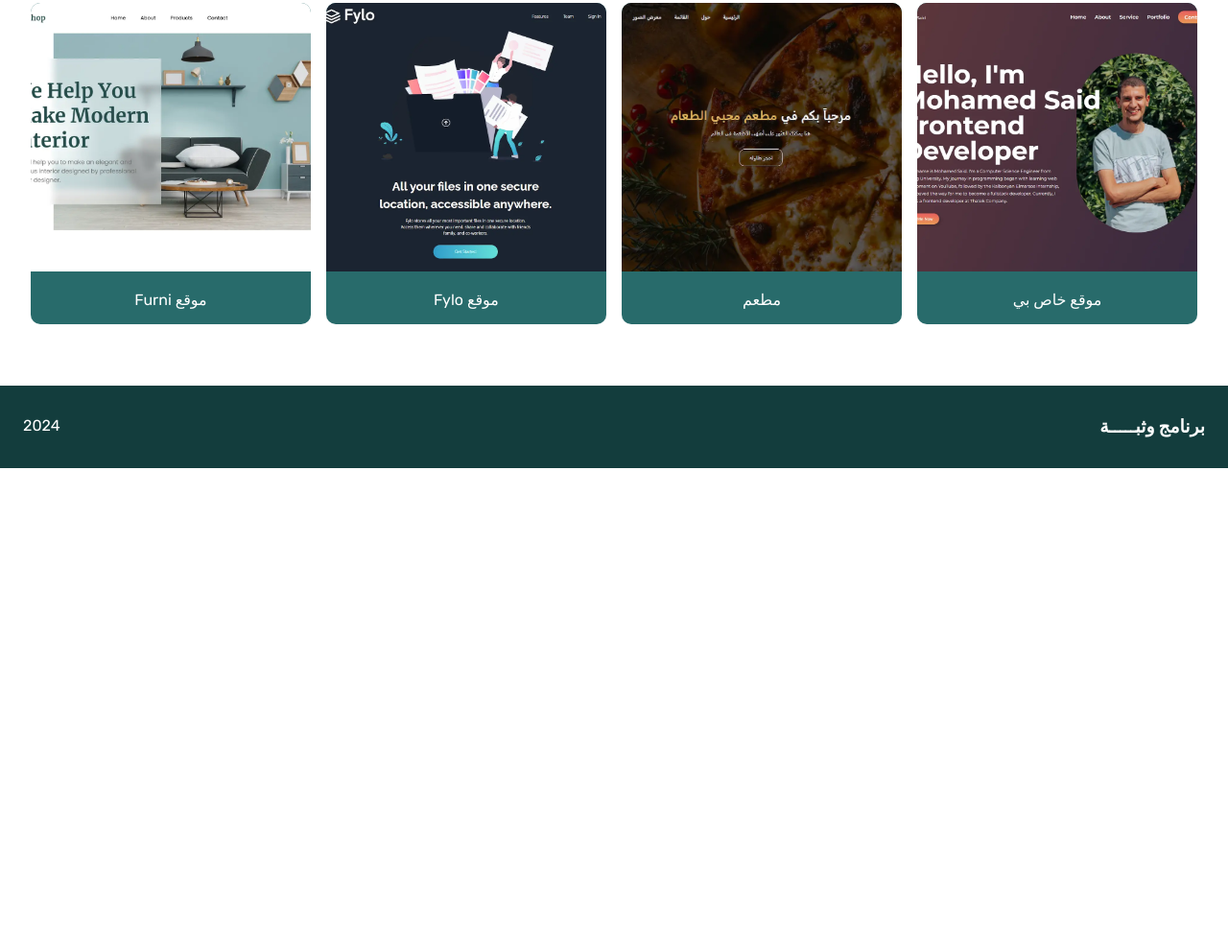
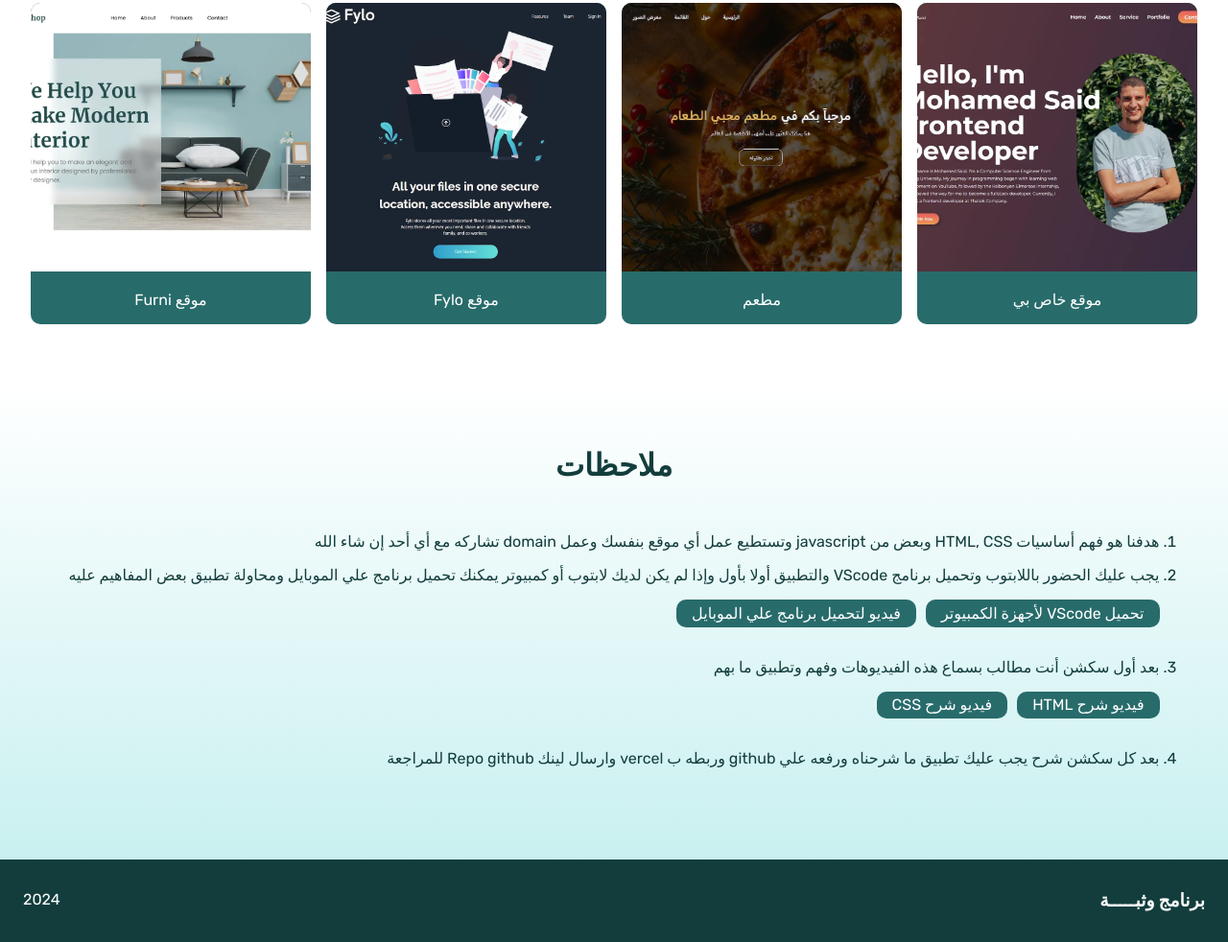
Before and after one commit to m2001said/wathba-crash-course, a plain HTML site: page index.html in a window 1280 px wide. Shown: the part 1724-2706 px from the top of the page at 96% size. Before the commit the page ends 2212 px from the top, so only its background shows below. Drawn offline with Linux system fonts and the light colour scheme.

Commit message:
adding notes section

```diff
--- a/css/main.css
+++ b/css/main.css
@@ -9,6 +9,7 @@
   --extra-light-3: #c9f0f0; /* Light Teal 2 */
   --white: #ffffff; /* White */
   --gradient-1: linear-gradient(to bottom right, #133d3d, #286b6b);
+  --gradient-2: linear-gradient(to top, #c9f0f0, #ffffff);
 
   --radius: 10px;
   --max-width: 1200px;
@@ -187,6 +188,7 @@ nav {
   padding: 1rem;
   text-align: center;
   flex: 1 1 200px;
+  /* max-width: 200px; */
   cursor: pointer;
   transition: all 0.3s;
 }
@@ -230,6 +232,32 @@ nav {
   color: var(--white);
 }
 
+/* ----------------------- */
+
+.section__notes {
+  background: var(--gradient-2);
+  /* align-items: flex-start; */
+}
+.notes__list {
+  text-align: start;
+  margin-bottom: 1rem;
+}
+.notes__list li {
+  margin-bottom: 1rem;
+}
+
+.note__btns {
+  display: flex;
+  align-items: center;
+  gap: 10px;
+  flex-wrap: wrap;
+  margin: 1rem 0 2em 0;
+}
+.note__btn {
+  font-size: 1rem;
+  padding: 0.3rem 1rem;
+}
+/* ----------------------- */
 .footer {
   display: flex;
   justify-content: space-between;
--- a/index.html
+++ b/index.html
@@ -86,6 +86,65 @@
       </div>
     </section>
 
+    <section class="section__notes section" id="projects">
+      <h1 class="title">ملاحظات</h1>
+
+      <ol class="notes__list">
+        <li>
+          هدفنا هو فهم أساسيات HTML, CSS وبعض من javascript وتستطيع عمل أي موقع
+          بنفسك وعمل domain تشاركه مع أي أحد إن شاء الله
+        </li>
+        <li>
+          <p>
+            يجب عليك الحضور باللابتوب وتحميل برنامج VScode والتطبيق أولا بأول
+            وإذا لم يكن لديك لابتوب أو كمبيوتر يمكنك تحميل برنامج علي الموبايل
+            ومحاولة تطبيق بعض المفاهيم عليه
+          </p>
+
+          <div class="note__btns">
+            <a
+              target="_blank"
+              class="btn note__btn"
+              href="https://code.visualstudio.com/download"
+              >تحميل VScode لأجهزة الكمبيوتر</a
+            >
+            <a
+              target="_blank"
+              class="btn note__btn"
+              href="https://www.youtube.com/watch?v=MsD2ylkNI7c"
+            >
+              فيديو لتحميل برنامج علي الموبايل
+            </a>
+          </div>
+        </li>
+
+        <li>
+          <p>بعد أول سكشن أنت مطالب بسماع هذه الفيديوهات وفهم وتطبيق ما بهم</p>
+          <div class="note__btns">
+            <a
+              target="_blank"
+              class="btn note__btn"
+              href="https://www.youtube.com/watch?v=q3yFo-t1ykw"
+            >
+              فيديو شرح HTML
+            </a>
+            <a
+              target="_blank"
+              class="btn note__btn"
+              href="https://www.youtube.com/watch?v=Z-5QVutAEW4"
+            >
+              فيديو شرح CSS
+            </a>
+          </div>
+        </li>
+
+        <li>
+          بعد كل سكشن شرح يجب عليك تطبيق ما شرحناه ورفعه علي github وربطه ب
+          vercel وارسال لينك Repo github للمراجعة
+        </li>
+      </ol>
+    </section>
+
     <footer class="footer">
       <h3>برنامج وثبـــــة</h3>
       <p>2024</p>
```
